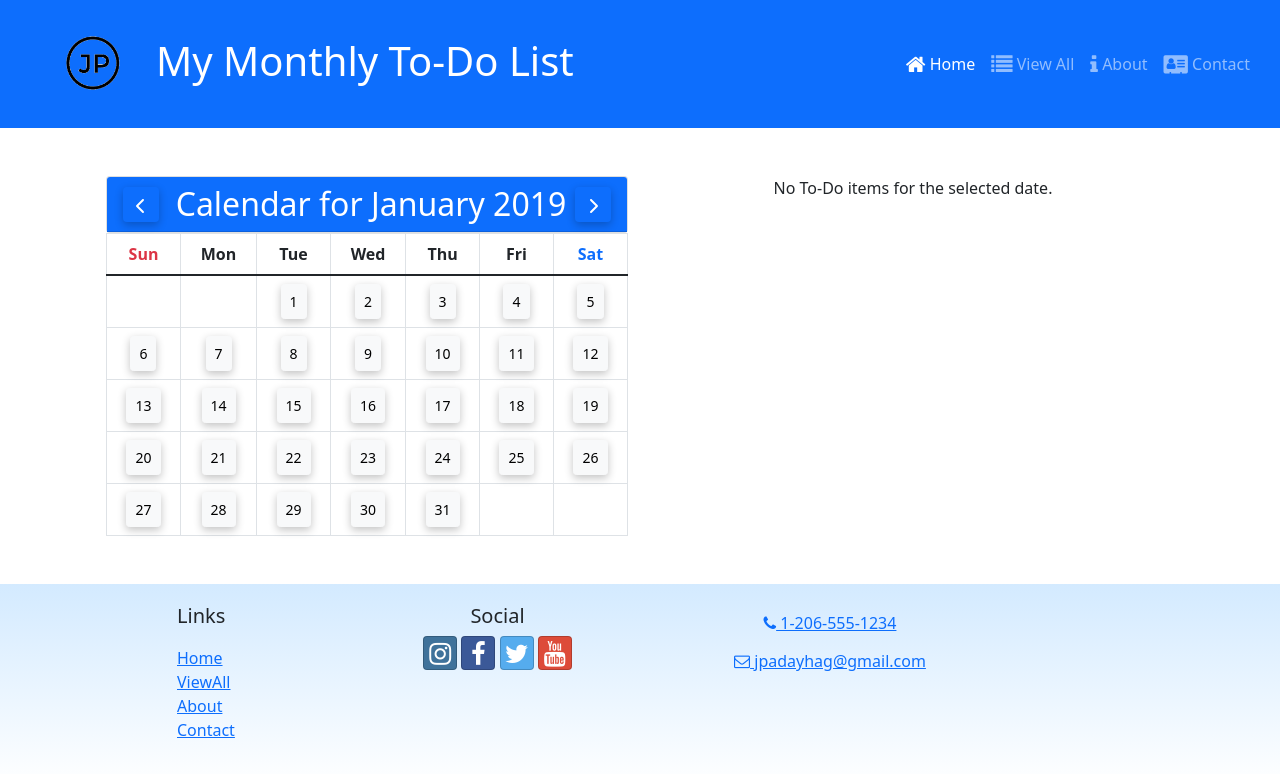
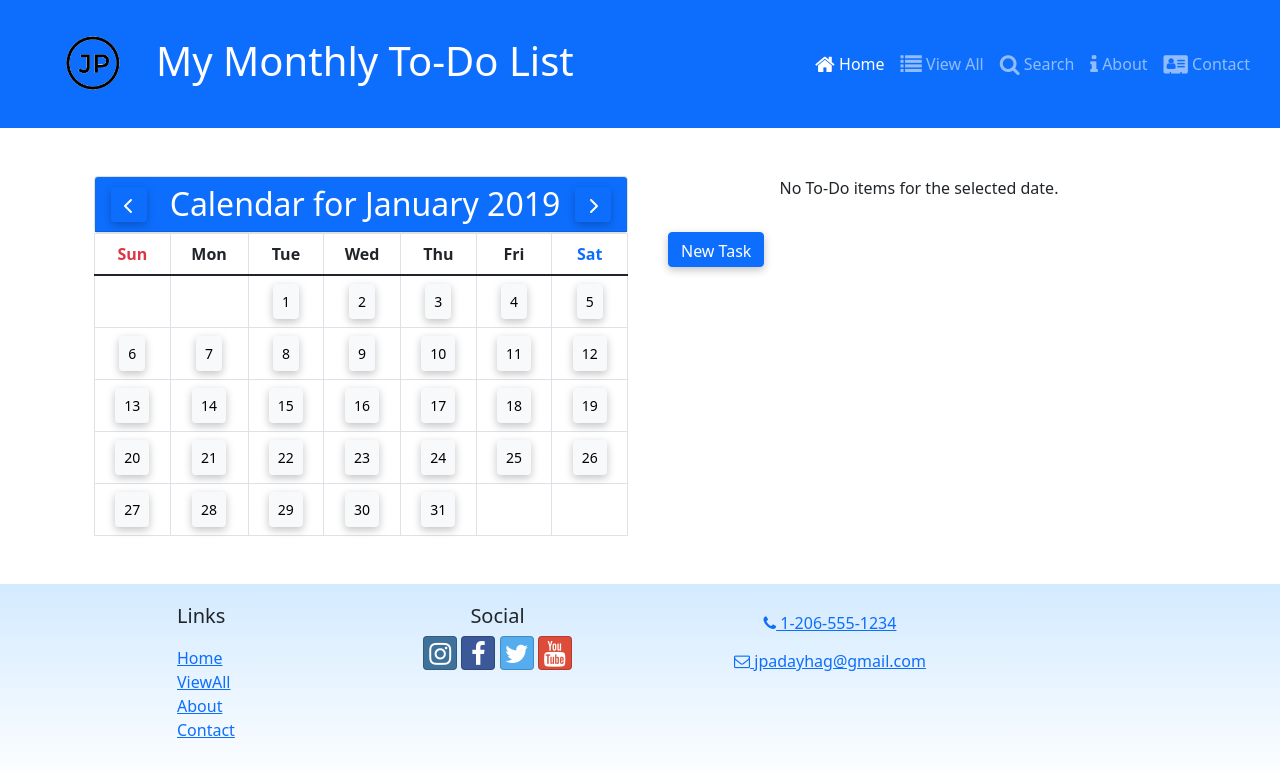
Before and after one commit to jpaulkaito/TodoListApp, a React (Create React App) app: page / in a window 1280 px wide. Shown: the top 774 px of the page. Built offline with nearby package versions, Linux system fonts and the light colour scheme.

Commit message:
allow currentdate todo items on display

```diff
--- a/src/App.js
+++ b/src/App.js
@@ -4,6 +4,7 @@ import { TODOITEMS } from './app/shared/TODOITEMS';
 import HomePage from './pages/HomePage';
 import ViewAllTodoPage from './pages/ViewAllTodoPage';
 import AboutPage from './pages/AboutPage';
+import SearchPage from './pages/SearchPage';
 import ContactPage from './pages/ContactPage';
 import Header from './components/Header';
 import Footer from './components/Footer';
@@ -58,6 +59,9 @@ function App() {
             />
           }
         />
+        <Route path='Search'
+          element={ <SearchPage /> }
+        />
         <Route path='About'
           element={ <AboutPage /> }
         />
--- a/src/components/Header.js
+++ b/src/components/Header.js
@@ -33,6 +33,11 @@ const Header = () => {
                         </NavLink>
                     </NavItem>
                     <NavItem>
+                        <NavLink className='nav-link' to='/Search'>
+                            <i className='fa fa-search fa-lg' /> Search
+                        </NavLink>
+                    </NavItem>
+                    <NavItem>
                         <NavLink className='nav-link' to='/About'>
                             <i className='fa fa-info fa-lg' /> About
                         </NavLink>
--- /dev/null
+++ b/src/components/SearchTodoList.js
@@ -0,0 +1,13 @@
+import React, { useEffect } from 'react';
+
+const SearchTodoList = () => {
+    useEffect(() => {
+        alert('Component mounted!');
+    }, []);
+
+    return (
+        <div>Construction in progress...</div>
+    );
+}
+
+export default SearchTodoList;
--- a/src/components/TodoListView.js
+++ b/src/components/TodoListView.js
@@ -1,5 +1,4 @@
-import React, { useState } from 'react';
-import { Container } from 'reactstrap';
+import React, { useState, useEffect } from 'react';
 import { TODOITEMS } from '../app/shared/TODOITEMS';
 import Calendar from './Calendar';
 import AddTodoForm from '../forms/AddTodoForm';
@@ -10,15 +9,28 @@ let nextID = TODOITEMS.length;
 const TodoListView = ({ todoList, handleDelete, handleCreate, handleUpdate }) => {
   const [selectedDate, setSelectedDate] = useState(undefined);//little trick from Natalie
   const [showNewTaskForm, setShowNewTaskForm] = useState(false);
+  const [todayDate, setTodayDate] = useState('');
+
+  useEffect(() => {
+    const currentDate = new Date();
+    const currentDate2 = new Date();
+    currentDate.setDate(currentDate.getDate()-1);
+    setSelectedDate(currentDate);
+    setShowNewTaskForm(false);
+    currentDate2.setDate(currentDate2.getDate());
+    setTodayDate(currentDate2.toLocaleDateString('default'));
+  }, []);
+
   const filteredItems = todoList.filter(
     (item) => item.date === selectedDate?.toISOString().split('T')[0]//little trick from Natalie
   );
 
-
   const handleDateClick = (date) => {
+    setTodayDate('');
     setSelectedDate(date);
     setShowNewTaskForm(false);
   };
+
 
   const handleAddNewTask = (values, { resetForm }) => {
     if (values.newTaskTitle && values.newTaskDescription && selectedDate) {
@@ -52,7 +64,6 @@ const TodoListView = ({ todoList, handleDelete, handleCreate, handleUpdate }) =>
 
 
   return (
-    <Container>
       <div className="container">
         <div className="row">
           <div className="col-md-6">
@@ -63,7 +74,7 @@ const TodoListView = ({ todoList, handleDelete, handleCreate, handleUpdate }) =>
               <div className="card">
                 <div className="card-header bg-primary text-white">
                   <h2 className="card-title">
-                    To-Do Items for {selectedDate.toLocaleDateString('default')}
+                    To-Do Items for {todayDate ? todayDate : selectedDate.toLocaleDateString('default')}
                   </h2>
                 </div>
                 <ul className="list-group list-group-flush">
@@ -130,7 +141,6 @@ const TodoListView = ({ todoList, handleDelete, handleCreate, handleUpdate }) =>
           </div>
         </div>
       </div>
-    </Container>
   );
 };
 
--- a/src/pages/HomePage.js
+++ b/src/pages/HomePage.js
@@ -1,7 +1,7 @@
 import { Container } from 'reactstrap';
 import TodoListView from '../components/TodoListView';
 
-const ViewAllTodoPage = ({ todoList, handleDelete, handleCreate, handleUpdate }) => {
+const HomePage = ({ todoList, handleDelete, handleCreate, handleUpdate }) => {
     return (
         <Container className="mt-5">
             <TodoListView
@@ -14,4 +14,4 @@ const ViewAllTodoPage = ({ todoList, handleDelete, handleCreate, handleUpdate })
     )
 }
 
-export default ViewAllTodoPage;
+export default HomePage;
--- /dev/null
+++ b/src/pages/SearchPage.js
@@ -0,0 +1,13 @@
+import { Container } from 'reactstrap';
+import SearchTodoList from '../components/SearchTodoList';
+
+const SearchPage = () => {
+    return (
+        <Container className="mt-5">
+            <SearchTodoList
+            />
+        </Container>
+    );
+}
+
+export default SearchPage;
```
